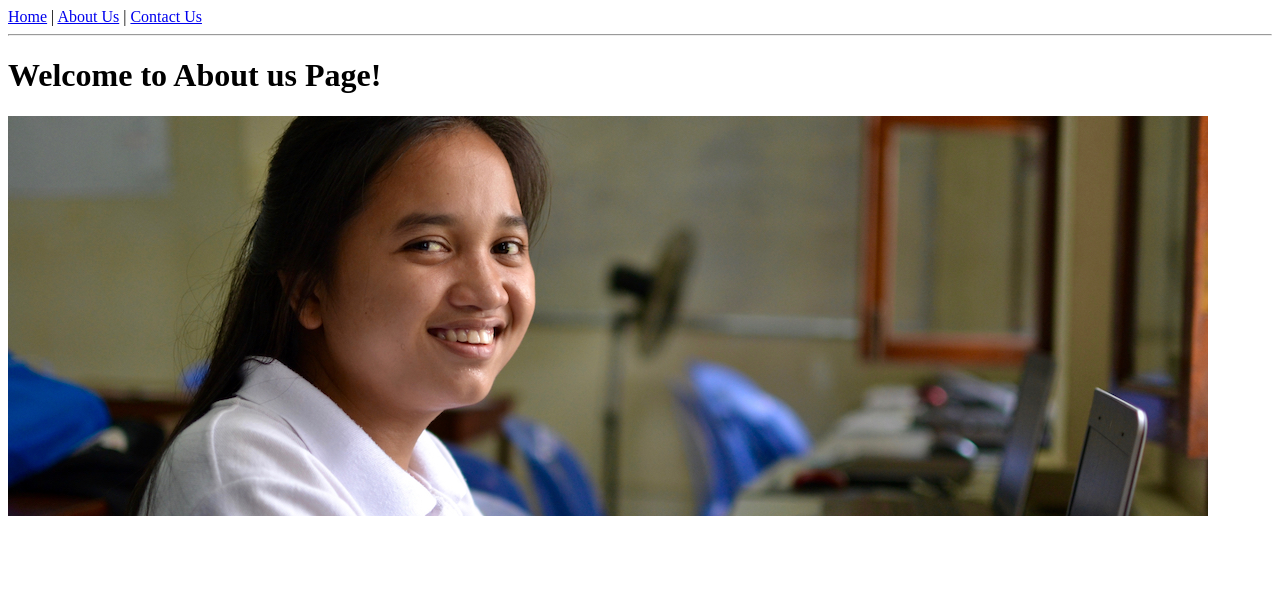
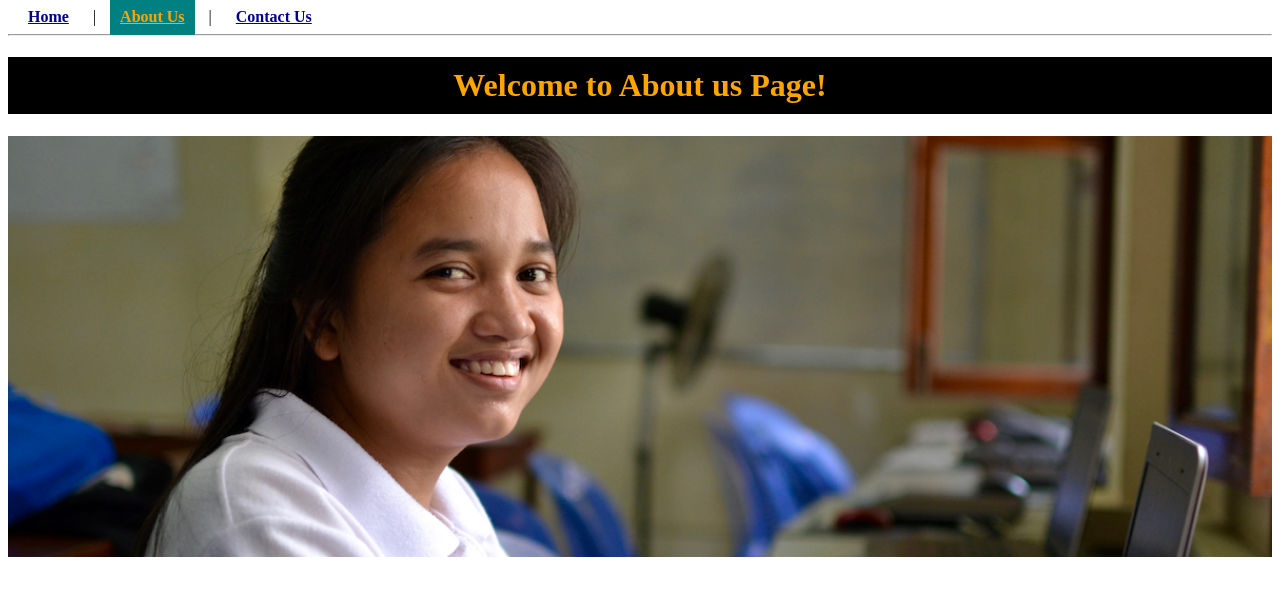
Before and after one commit to poleak-theng065/homwork-of-website-gitf, a plain HTML site: page page/about_us.html in a window 1280 px wide. Drawn offline with Linux system fonts and the light colour scheme; the site is published under a folder, as on GitHub Pages, so addresses that start at the root find nothing.

Commit message:
add .. in link

```diff
--- a/page/about_us.html
+++ b/page/about_us.html
@@ -4,7 +4,7 @@
     <meta charset="UTF-8">
     <meta name="viewport" content="width=device-width, initial-scale=1.0">
     <title>About Us Page Page</title>
-    <link rel="stylesheet" href="/css/style.css">
+    <link rel="stylesheet" href="../css/style.css">
 </head>
 <body>
     <a href="../index.html">Home</a> |
```
Also changed, not shown: index.html (+1 -1 lines), page/contact_us.html (+1 -1 lines).
